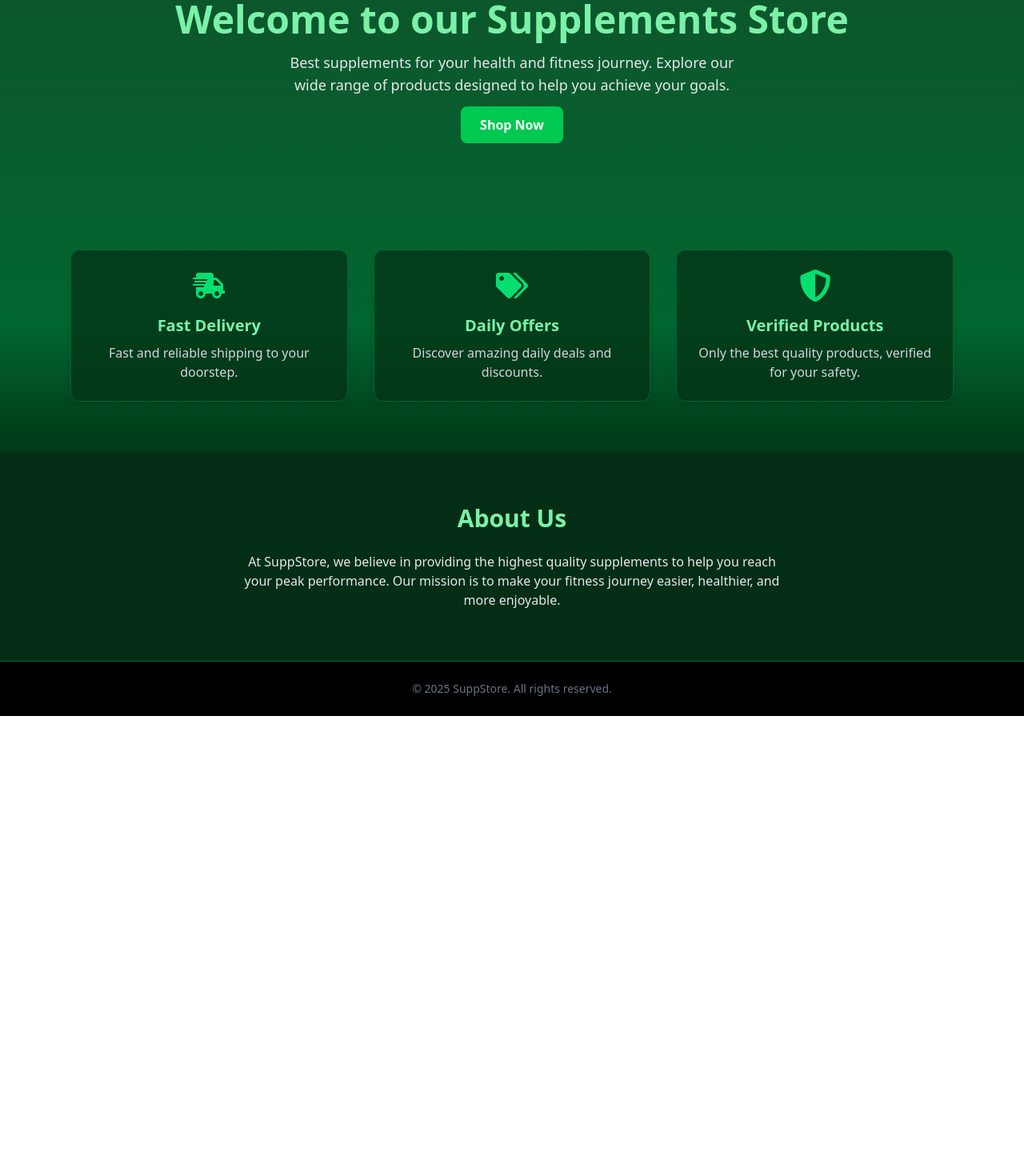
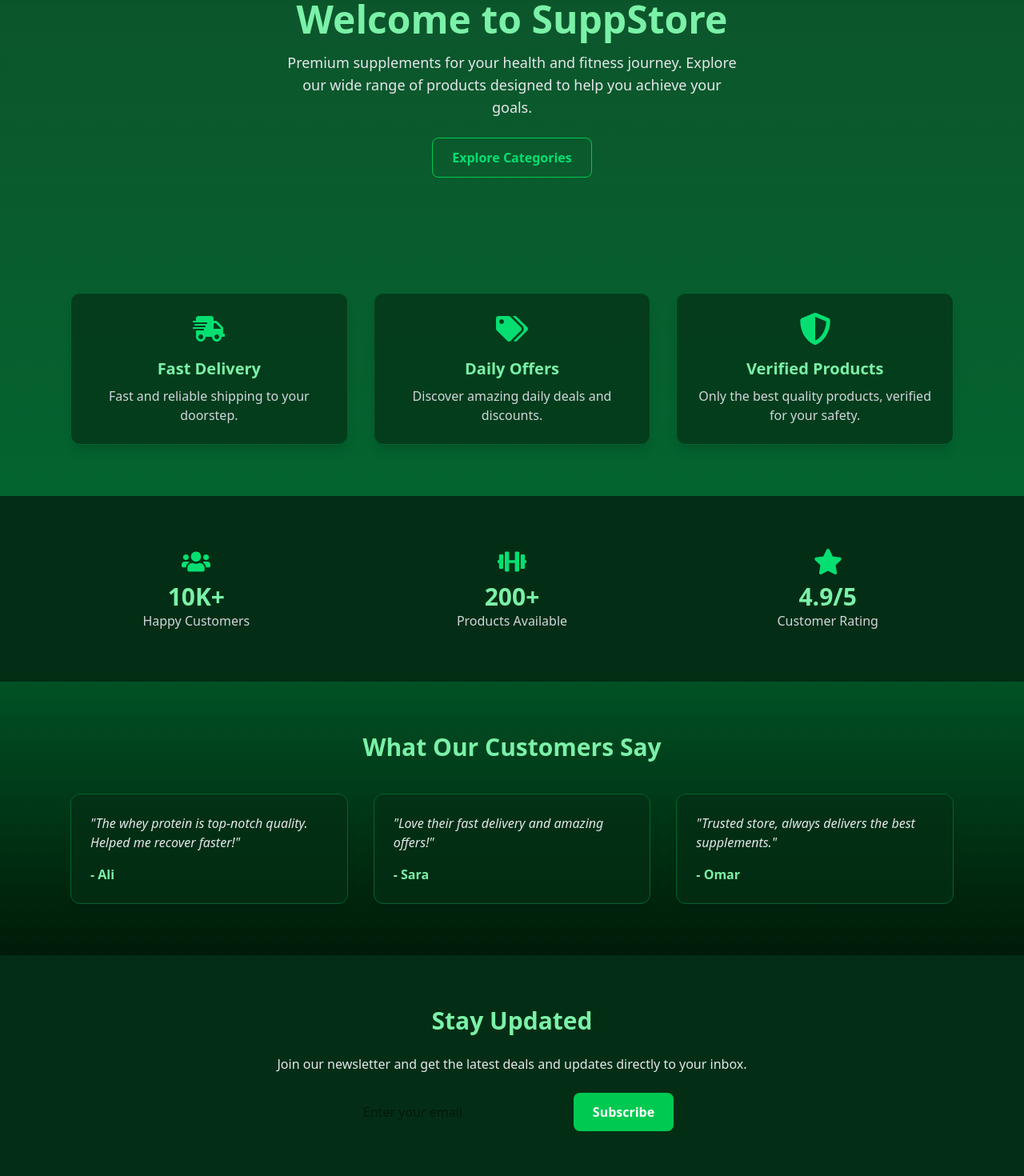
Before and after one commit to Mohamedibrahim01/Supplements-Store, a React (Vite) app: page / in a window 1280 px wide. Shown: the part 80-1550 px from the top of the page at 80% size. Before the commit the page ends 975 px from the top, so only its background shows below. Built offline with nearby package versions, Linux system fonts and the light colour scheme.

Commit message:
added the Categories page instead of products page

```diff
--- a/src/App.tsx
+++ b/src/App.tsx
@@ -1,7 +1,7 @@
 import { Routes, Route } from "react-router-dom";
 import Navbar from "./components/Navbar";
 import Home from "./pages/Home";
-import Products from "./pages/Products";
+import Categories from "./pages/Categories";
 import Offers from "./pages/Offers";
 import ProductsDetails from "./pages/productsDetails";
 
@@ -11,7 +11,7 @@ function App() {
       <Navbar />
       <Routes>
         <Route path="/" element={<Home />} />
-        <Route path="/products" element={<Products />} />
+        <Route path="/Categories" element={<Categories />} />
         <Route path="/offers" element={<Offers />} />
         <Route path="/products/:id" element={<ProductsDetails />} />
       </Routes>
--- a/src/components/Navbar.tsx
+++ b/src/components/Navbar.tsx
@@ -29,7 +29,7 @@ function Navbar() {
         <div className="flex gap-6">
           {[
             { to: "/", icon: <FaHome />, label: "Home" },
-            { to: "/products", icon: <FaBox />, label: "Products" },
+            { to: "/Categories", icon: <FaBox />, label: "Categories" },
             { to: "/about", icon: <FaInfoCircle />, label: "About" },
           ].map((link, i) => (
             <motion.div
--- /dev/null
+++ b/src/pages/Categories.tsx
@@ -0,0 +1,79 @@
+import { Link } from "react-router-dom";
+import { motion } from "framer-motion";
+
+const categories = [
+  {
+    id: "Protein Supplements",
+    name: "💊 Supplements",
+    image: "https://via.placeholder.com/200x150?text=Supplements",
+  },
+  {
+    id: "Creatine",
+    name: "🥤 Proteins",
+    image: "https://via.placeholder.com/200x150?text=Proteins",
+  },
+  {
+    id: "Vitamins & Minerals",
+    name: "🍊 Vitamins",
+    image: "https://via.placeholder.com/200x150?text=Vitamins",
+  },
+  {
+    id: "preworkout",
+    name: "⚡ Pre-Workout",
+    image: "https://via.placeholder.com/200x150?text=PreWorkout",
+  },
+];
+
+export default function Categories() {
+  // نكرر الكاتيجوريز كتير عشان يبقى فيه سلاسة
+  const repeatedCategories = [
+    ...categories,
+    ...categories,
+    ...categories,
+    ...categories,
+  ];
+
+  return (
+    <div className="min-h-screen p-10 pt-24 bg-gradient-to-br from-[#98ff98] via-white to-[#ccffcc] dark:from-green-950 dark:via-green-900 dark:to-black transition-colors duration-300">
+      <h1 className="text-4xl font-extrabold text-center text-green-600 dark:text-green-200 mb-14">
+        🏷️ Categories
+      </h1>
+
+      {/* شريط الكاتيجوريز المتحرك */}
+      <div className="relative w-full overflow-hidden">
+        <motion.div
+          className="flex gap-6 px-2"
+          animate={{ x: ["0%", "-50%"] }}
+          transition={{
+            repeat: Infinity,
+            duration: 20,
+            ease: "linear",
+          }}
+        >
+          {repeatedCategories.map((cat, index) => (
+            <motion.div
+              key={index}
+              className="min-w-[220px] bg-white dark:bg-green-950 rounded-2xl shadow-md border border-green-200 dark:border-green-700 flex-shrink-0"
+              whileHover={{ scale: 1.05 }}
+            >
+              <Link to={`/category/${cat.id}`}>
+                <div className="relative">
+                  <img
+                    src={cat.image}
+                    alt={cat.name}
+                    className="w-full h-40 object-cover rounded-t-2xl"
+                  />
+                </div>
+                <div className="p-4 text-center">
+                  <h3 className="text-lg font-semibold text-green-900 dark:text-green-100">
+                    {cat.name}
+                  </h3>
+                </div>
+              </Link>
+            </motion.div>
+          ))}
+        </motion.div>
+      </div>
+    </div>
+  );
+}
--- a/src/pages/Home.tsx
+++ b/src/pages/Home.tsx
@@ -1,5 +1,12 @@
 import { motion } from "framer-motion";
-import { FaShippingFast, FaTags, FaShieldAlt } from "react-icons/fa";
+import {
+  FaShippingFast,
+  FaTags,
+  FaShieldAlt,
+  FaUsers,
+  FaDumbbell,
+  FaStar,
+} from "react-icons/fa";
 import { Link } from "react-router-dom";
 
 export default function Home() {
@@ -13,7 +20,7 @@ export default function Home() {
           animate={{ opacity: 1, y: 0 }}
           transition={{ duration: 0.8 }}
         >
-          Welcome to our Supplements Store
+          Welcome to SuppStore
         </motion.h1>
         <motion.p
           className="text-lg text-gray-200 max-w-xl mb-6"
@@ -21,19 +28,20 @@ export default function Home() {
           animate={{ opacity: 1 }}
           transition={{ delay: 0.04, duration: 0.8 }}
         >
-          Best supplements for your health and fitness journey. Explore our wide
-          range of products designed to help you achieve your goals.
+          Premium supplements for your health and fitness journey. Explore our
+          wide range of products designed to help you achieve your goals.
         </motion.p>
         <motion.div
+          className="flex gap-4"
           initial={{ opacity: 0 }}
           animate={{ opacity: 1 }}
           transition={{ delay: 0.08, duration: 0.8 }}
         >
           <Link
-            to="/products"
-            className="bg-green-500 hover:bg-green-600 text-white font-bold px-6 py-3 rounded-lg transition"
+            to="/categories"
+            className="bg-transparent border border-green-500 hover:bg-green-600 hover:text-white text-green-400 font-bold px-6 py-3 rounded-lg transition"
           >
-            Shop Now
+            Explore Categories
           </Link>
         </motion.div>
       </section>
@@ -74,15 +82,103 @@ export default function Home() {
         ))}
       </section>
 
-      {/* About Us */}
+      {/* Stats Section */}
+      <section className="px-6 py-16 bg-green-950">
+        <div className="max-w-6xl mx-auto grid grid-cols-1 md:grid-cols-3 gap-8 text-center">
+          {[
+            {
+              icon: <FaUsers size={36} />,
+              stat: "10K+",
+              label: "Happy Customers",
+            },
+            {
+              icon: <FaDumbbell size={36} />,
+              stat: "200+",
+              label: "Products Available",
+            },
+            {
+              icon: <FaStar size={36} />,
+              stat: "4.9/5",
+              label: "Customer Rating",
+            },
+          ].map((item, i) => (
+            <motion.div
+              key={i}
+              className="flex flex-col items-center"
+              initial={{ opacity: 0, y: 20 }}
+              whileInView={{ opacity: 1, y: 0 }}
+              transition={{ delay: i * 0.1, duration: 0.6 }}
+              viewport={{ once: true }}
+            >
+              <div className="text-green-400 mb-2">{item.icon}</div>
+              <h3 className="text-3xl font-extrabold text-green-300">
+                {item.stat}
+              </h3>
+              <p className="text-gray-300">{item.label}</p>
+            </motion.div>
+          ))}
+        </div>
+      </section>
+
+      {/* Testimonials */}
+      <section className="px-6 py-16 max-w-6xl mx-auto">
+        <h2 className="text-3xl font-bold text-center text-green-300 mb-10">
+          What Our Customers Say
+        </h2>
+        <div className="grid grid-cols-1 md:grid-cols-3 gap-8">
+          {[
+            {
+              name: "Ali",
+              review:
+                "The whey protein is top-notch quality. Helped me recover faster!",
+            },
+            {
+              name: "Sara",
+              review: "Love their fast delivery and amazing offers!",
+            },
+            {
+              name: "Omar",
+              review: "Trusted store, always delivers the best supplements.",
+            },
+          ].map((t, i) => (
+            <motion.div
+              key={i}
+              className="bg-green-950/70 p-6 rounded-xl shadow-lg border border-green-800"
+              initial={{ opacity: 0, y: 40 }}
+              whileInView={{ opacity: 1, y: 0 }}
+              transition={{ delay: i * 0.1, duration: 0.6 }}
+              viewport={{ once: true }}
+            >
+              <p className="text-gray-200 italic mb-4">"{t.review}"</p>
+              <h4 className="text-green-300 font-bold">- {t.name}</h4>
+            </motion.div>
+          ))}
+        </div>
+      </section>
+
+      {/* Newsletter */}
       <section className="bg-green-950 px-6 py-16">
-        <div className="max-w-6xl mx-auto text-center">
-          <h2 className="text-3xl font-bold mb-6 text-green-300">About Us</h2>
-          <p className="text-gray-200 max-w-2xl mx-auto">
-            At SuppStore, we believe in providing the highest quality
-            supplements to help you reach your peak performance. Our mission is
-            to make your fitness journey easier, healthier, and more enjoyable.
+        <div className="max-w-3xl mx-auto text-center">
+          <h2 className="text-3xl font-bold mb-6 text-green-300">
+            Stay Updated
+          </h2>
+          <p className="text-gray-200 mb-6">
+            Join our newsletter and get the latest deals and updates directly to
+            your inbox.
           </p>
+          <form className="flex flex-col sm:flex-row gap-4 justify-center">
+            <input
+              type="email"
+              placeholder="Enter your email"
+              className="px-4 py-3 rounded-lg w-full sm:w-auto text-black focus:outline-none"
+            />
+            <button
+              type="submit"
+              className="bg-green-500 hover:bg-green-600 px-6 py-3 rounded-lg font-bold transition"
+            >
+              Subscribe
+            </button>
+          </form>
         </div>
       </section>
 
--- a/src/pages/Products.tsx
+++ /dev/null
@@ -1,58 +0,0 @@
-import { ProductsData } from "../data/data";
-import { Link } from "react-router-dom";
-import { motion } from "framer-motion";
-
-export default function Products() {
-  return (
-    <div className="min-h-screen p-10 pt-24 bg-gradient-to-br from-[#98ff98] via-white to-[#ccffcc] dark:from-green-950 dark:via-green-900 dark:to-black transition-colors duration-300">
-      <h1 className="text-4xl font-extrabold text-center text-green-600 dark:text-green-200 mb-14">
-        💊 Our Supplements
-      </h1>
-
-      <div className="grid gap-8 sm:grid-cols-2 lg:grid-cols-3 xl:grid-cols-4">
-        {ProductsData.map((product) => (
-          <motion.div
-            key={product.id}
-            className="bg-white dark:bg-green-950 rounded-2xl shadow-md border border-green-200 dark:border-green-700 transition-all duration-300"
-            initial={{ opacity: 0, scale: 0.95 }}
-            animate={{ opacity: 1, scale: 1 }}
-            transition={{ delay: 0.05, duration: 0.03 }}
-            whileHover={{ scale: 1.05 }}
-          >
-            <Link to={`/products/${product.id}`}>
-              <div className="relative">
-                <img
-                  src={product.image}
-                  alt={product.name}
-                  className="w-full h-64 object-cover rounded-t-2xl brightness-105 contrast-110"
-                />
-                <span className="absolute top-3 right-3 bg-green-600 text-white px-3 py-1 rounded-full text-xs font-bold shadow">
-                  ${product.price.toFixed(2)}
-                </span>
-              </div>
-            </Link>
-
-            <div className="p-5 flex flex-col gap-3">
-              <h3 className="text-lg font-semibold text-green-900 dark:text-green-100">
-                {product.name}
-              </h3>
-              <p className="text-green-700 dark:text-green-300 text-sm line-clamp-2">
-                {product.description}
-              </p>
-
-              <button
-                onClick={(e) => {
-                  e.preventDefault();
-                  console.log("add to cart", product.id);
-                }}
-                className="cursor-pointer mt-auto w-full bg-green-600 text-white font-semibold py-2 rounded-lg hover:bg-green-800 transition-colors duration-200"
-              >
-                🛒 Add to Cart
-              </button>
-            </div>
-          </motion.div>
-        ))}
-      </div>
-    </div>
-  );
-}
```
